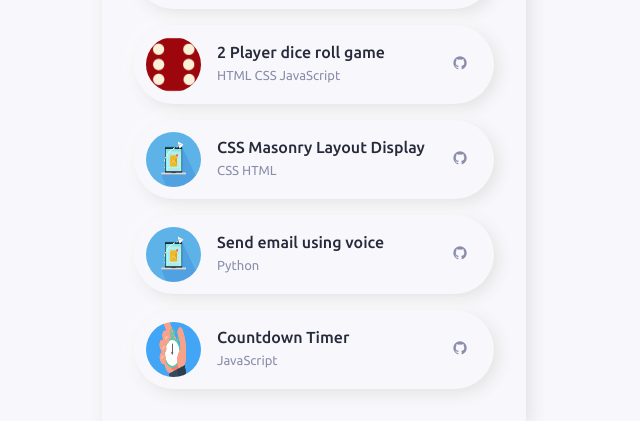
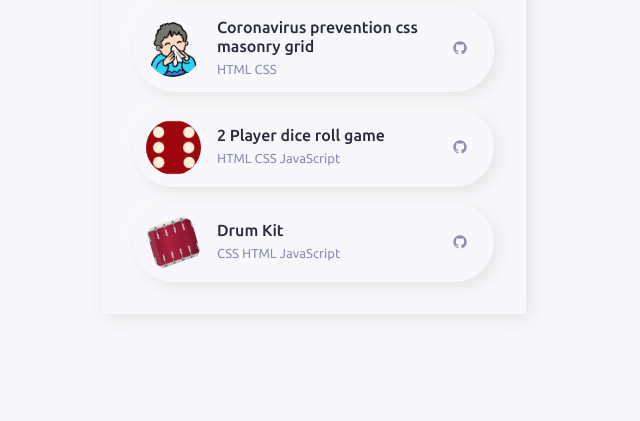
Before and after one commit to syedammar111/projects_display, a plain HTML site: page index.html in a window 1280 px wide. Shown: the part 710-1131 px from the top of the page, without its empty margins (326-966 px from the left). After the commit the page ends 1108 px from the top, so only its background shows below. Drawn offline with nearby package versions, Linux system fonts and the light colour scheme.

Commit message:
assets and index changes

```diff
--- a/index.html
+++ b/index.html
@@ -134,51 +134,25 @@
         </div>
       </div>
 
+
       <div class="drop__card">
         <div class="drop__data">
-          <img src="assets/img/3.png" alt="" class="drop__img">
+          <img src="assets/img/drum.png" alt="" class="drop__img">
           <div>
-            <h1 class="drop__name">CSS Masonry Layout Display</h1>
-            <span class="drop__profession">CSS HTML</span>
+            <h1 class="drop__name">Drum Kit</h1>
+            <span class="drop__profession">CSS HTML JavaScript</span>
           </div>
         </div>
 
         <div>
-          <a href="#" class="drop__social"><i class='bx bxl-github'></i></a>
-
-        </div>
-      </div>
-      <div class="drop__card">
-        <div class="drop__data">
-          <img src="assets/img/3.png" alt="" class="drop__img">
-          <div>
-            <h1 class="drop__name">Send email using voice</h1>
-            <span class="drop__profession">Python</span>
-          </div>
-        </div>
-
-        <div>
-          <a href="#" class="drop__social"><i class='bx bxl-github'></i></a>
+          <a href="https://github.com/syedammar111/Drum-Kit" class="drop__social"><i class='bx bxl-github'></i></a>
 
         </div>
       </div>
 
 
 
-      <div class="drop__card">
-        <div class="drop__data">
-          <img src="assets/img/4.png" alt="" class="drop__img">
-          <div>
-            <h1 class="drop__name">Countdown Timer</h1>
-            <span class="drop__profession">JavaScript</span>
-          </div>
-        </div>
 
-        <div>
-          <a href="#" class="drop__social"><i class='bx bxl-github'></i></a>
-
-        </div>
-      </div>
     </div>
   </div>
 
```
Also changed, not shown: assets/img/drum.png (added).
